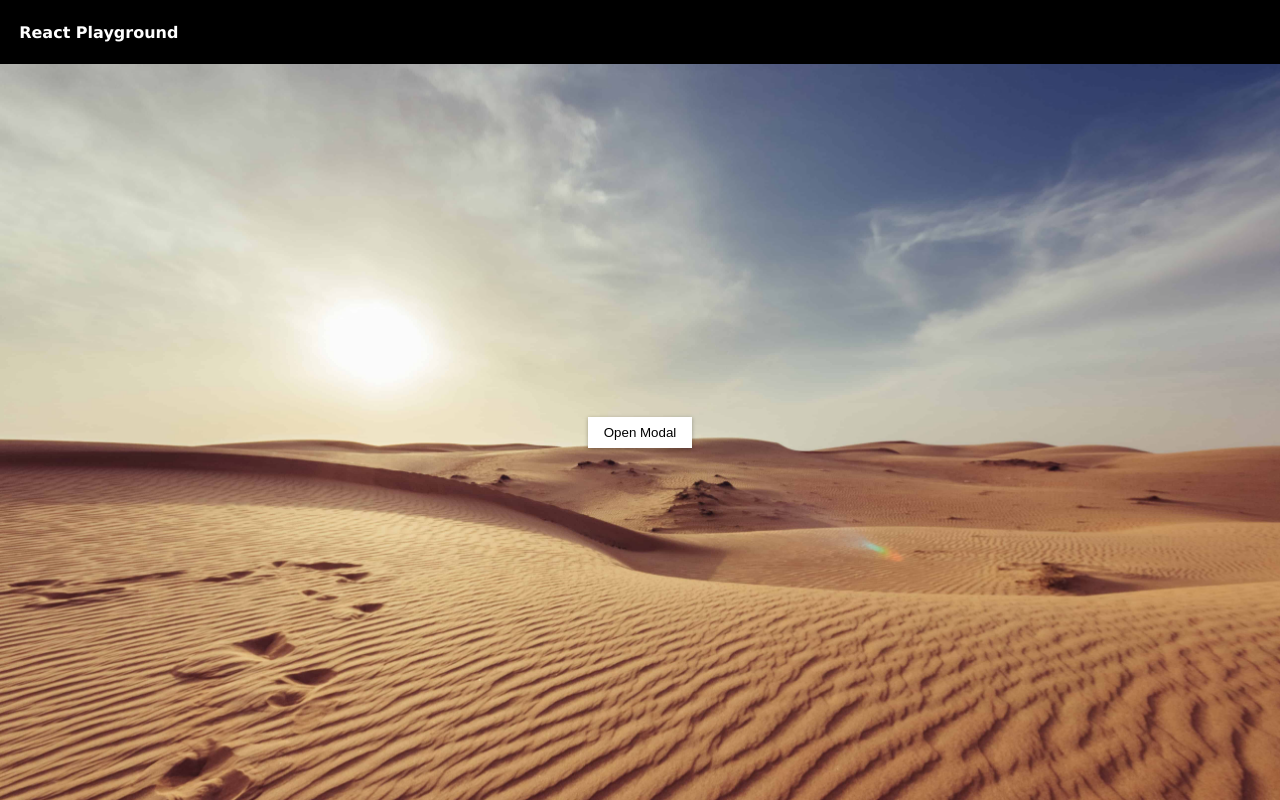
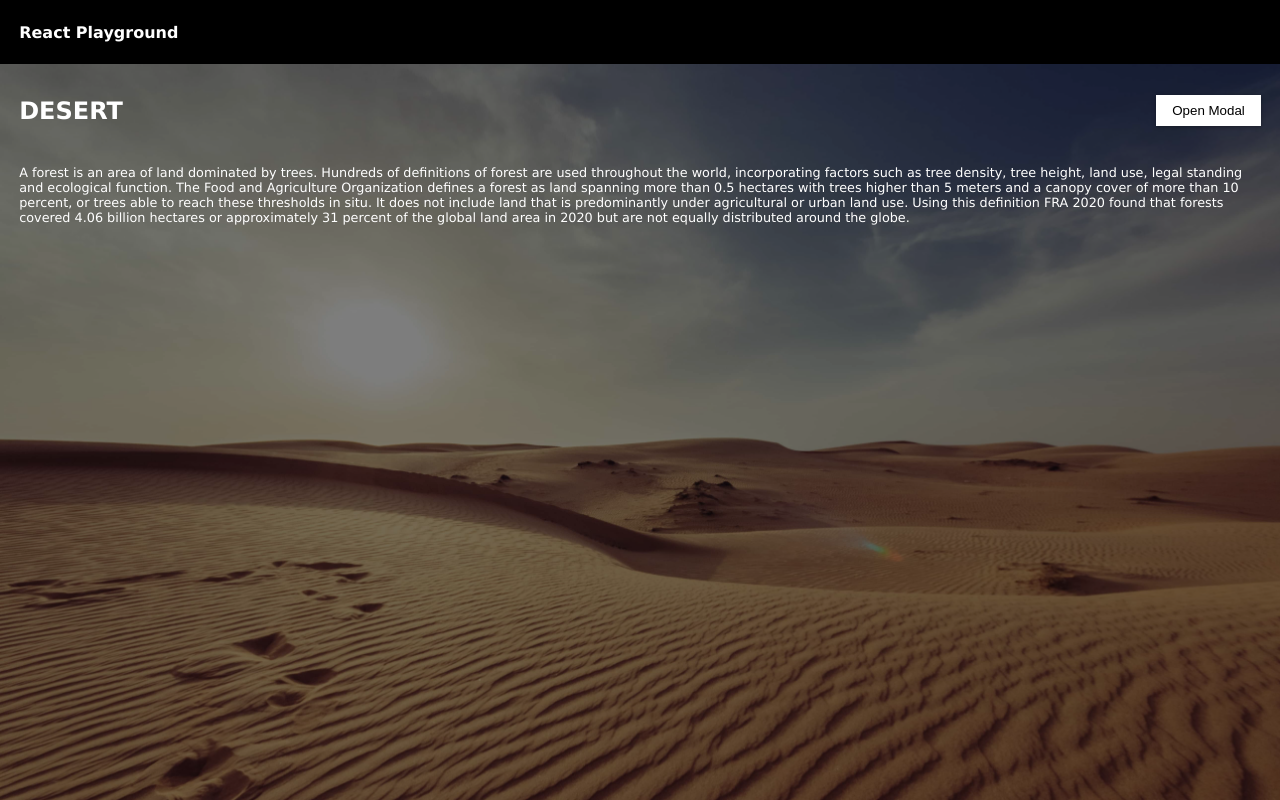
Before and after one commit to mariahelenanoren/react-playground, a React app: page /desert in a window 1280 px wide. Built offline with nearby package versions, Linux system fonts and the light colour scheme.

Commit message:
added header- and textSection for detailView

```diff
--- a/src/components/DetailView.tsx
+++ b/src/components/DetailView.tsx
@@ -1,6 +1,8 @@
 import React, { CSSProperties } from "react";
 import { RouteComponentProps } from "react-router-dom";
 import Modal from "./Modal";
+import HeaderSection from "./HeaderSection";
+import TextSection from "./TextSection";
 
 interface Item {
   name: string;
@@ -32,15 +34,19 @@ class DetailView extends React.Component<Props, State> {
 
   render() {
     return (
-      <div style={detailContainer}>
-        <button onClick={this.toggleModal} style={button}>
-          Open Modal
-        </button>
+      <div style={detailBackground}>
         <img style={detailImage} src={this.state.imageSrc}></img>
+        <div style={detailContainer}>
+          <HeaderSection
+            title={this.props.match.params.name}
+            toggleModal={this.toggleModal}
+          />
+          <TextSection text="A forest is an area of land dominated by trees. Hundreds of definitions of forest are used throughout the world, incorporating factors such as tree density, tree height, land use, legal standing and ecological function. The Food and Agriculture Organization defines a forest as land spanning more than 0.5 hectares with trees higher than 5 meters and a canopy cover of more than 10 percent, or trees able to reach these thresholds in situ. It does not include land that is predominantly under agricultural or urban land use. Using this definition FRA 2020 found that forests covered 4.06 billion hectares or approximately 31 percent of the global land area in 2020 but are not equally distributed around the globe." />
+        </div>
         {this.state.isModalOpen ? (
           <Modal shouldClose={this.toggleModal}>
             <p>
-              Modal opened from&nbsp;
+              Modal was opened from&nbsp;
               <span style={highlight}>{this.props.match.params.name}</span>
             </p>
           </Modal>
@@ -59,32 +65,28 @@ interface State {
   imageSrc: string;
 }
 
-const detailContainer: CSSProperties = {
+const detailBackground: CSSProperties = {
   position: "relative",
-  display: "flex",
-  alignItems: "center",
-  justifyContent: "center",
   height: "100%",
   width: "100%",
 };
 
+const detailContainer: CSSProperties = {
+  position: "relative",
+  padding: "0 1.2rem",
+  height: "100%",
+  width: "100%",
+  zIndex: 100,
+  background: "rgba(0, 0, 0, 0.5)",
+};
+
 const detailImage: CSSProperties = {
   position: "absolute",
+  top: 0,
   width: "100%",
   height: "100%",
   objectFit: "cover",
   objectPosition: "center",
-};
-
-const button: CSSProperties = {
-  position: "absolute",
-  padding: "0.5rem 1rem",
-  border: "none",
-  backgroundColor: "white",
-  color: "black",
-  boxShadow: "0px 1px 4px rgba(0, 0, 0, 0.3)",
-  cursor: "pointer",
-  zIndex: 100,
 };
 
 const highlight: CSSProperties = {
--- /dev/null
+++ b/src/components/HeaderSection.tsx
@@ -0,0 +1,38 @@
+import React, { CSSProperties } from "react";
+
+export default function HeaderSection(props: Props) {
+  return (
+    <div style={headerContainer}>
+      <h2 style={title}>{props.title}</h2>
+      <button onClick={props.toggleModal} style={button}>
+        Open Modal
+      </button>
+    </div>
+  );
+}
+
+interface Props {
+  title: string;
+  toggleModal: () => void;
+}
+
+const headerContainer: CSSProperties = {
+  display: "flex",
+  alignItems: "center",
+  justifyContent: "space-between",
+  padding: "0.8rem 0",
+};
+
+const title: CSSProperties = {
+  fontSize: "1.5rem",
+  textTransform: "uppercase",
+};
+
+const button: CSSProperties = {
+  padding: "0.5rem 1rem",
+  border: "none",
+  backgroundColor: "white",
+  color: "black",
+  boxShadow: "0px 1px 4px rgba(0, 0, 0, 0.3)",
+  cursor: "pointer",
+};
--- a/src/components/Layout.tsx
+++ b/src/components/Layout.tsx
@@ -18,7 +18,6 @@ class Layout extends React.Component {
 
 const mainLayout: CSSProperties = {
   height: "100%",
-  background: "#363636",
   color: "white",
 };
 
--- a/src/components/MasterView.tsx
+++ b/src/components/MasterView.tsx
@@ -23,4 +23,5 @@ const master: CSSProperties = {
   height: "100%",
   padding: "0.5rem",
   flexDirection: "column",
+  background: "#363636",
 };
--- /dev/null
+++ b/src/components/TextSection.tsx
@@ -0,0 +1,22 @@
+import React, { CSSProperties } from "react";
+
+export default function TextSection(props: Props) {
+  return (
+    <div style={textContainer}>
+      <p style={text}>{props.text}</p>
+    </div>
+  );
+}
+
+interface Props {
+  text: string;
+}
+
+const textContainer: CSSProperties = {
+  padding: "0.5rem 0",
+};
+
+const text: CSSProperties = {
+  margin: "0",
+  fontSize: "0.8rem",
+};
```
